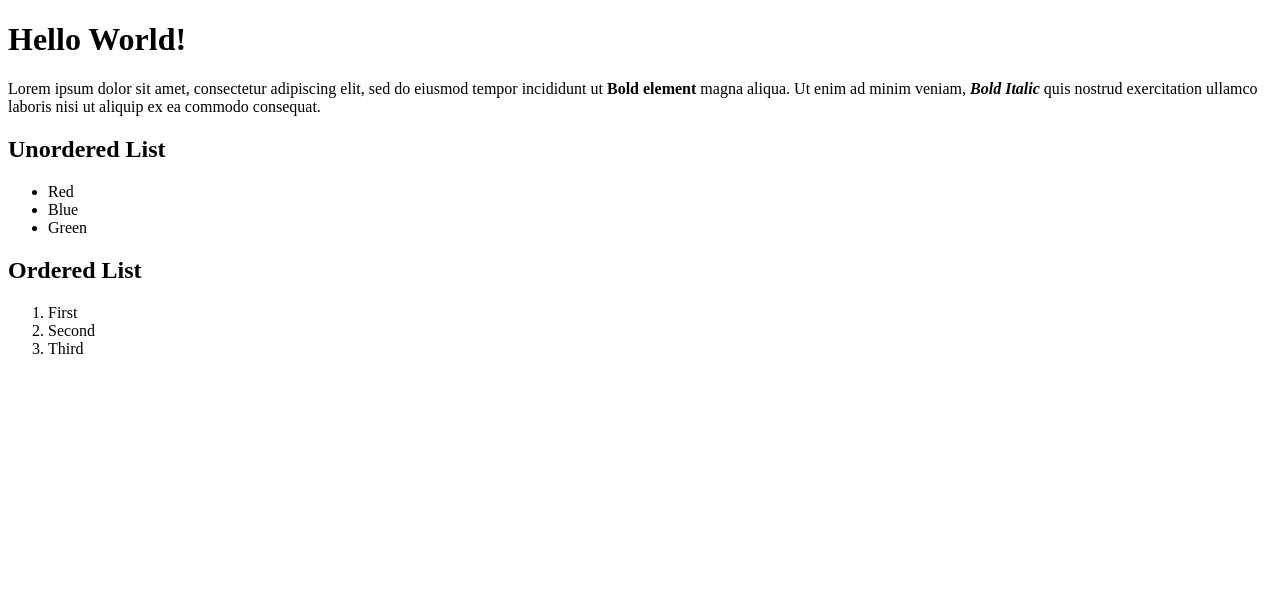
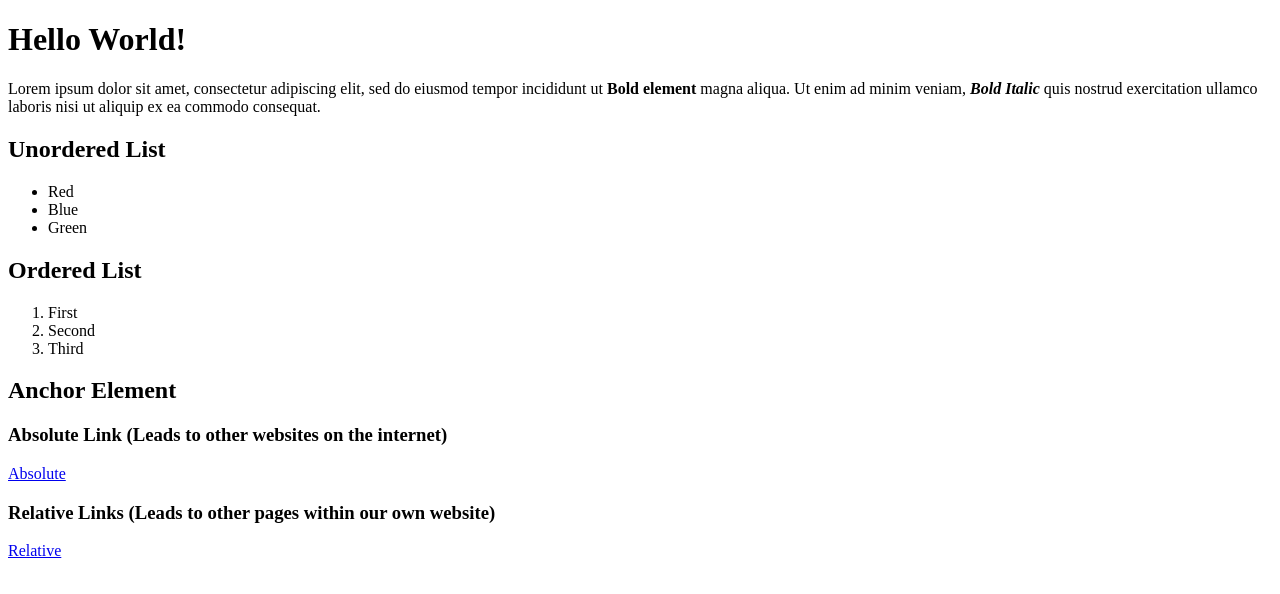
Before and after one commit to TowKenn/OdinTest, a plain HTML site: page index.html in a window 1280 px wide. Drawn offline with Linux system fonts and the light colour scheme.

Commit message:
Absolute/Relative Path

```diff
--- a/index.html
+++ b/index.html
@@ -32,5 +32,13 @@
                 <li>Third</li>
             </ol>
 
+            <h2>Anchor Element</h2>
+
+            <h3>Absolute Link (Leads to other websites on the internet)</h3>
+            <a href="https://www.theodinproject.com/about">Absolute</a>
+
+            <h3>Relative Links (Leads to other pages within our own website)</h3>
+            <a href="hello_world.txt">Relative</a>
+
     </body>
 </html>
```
